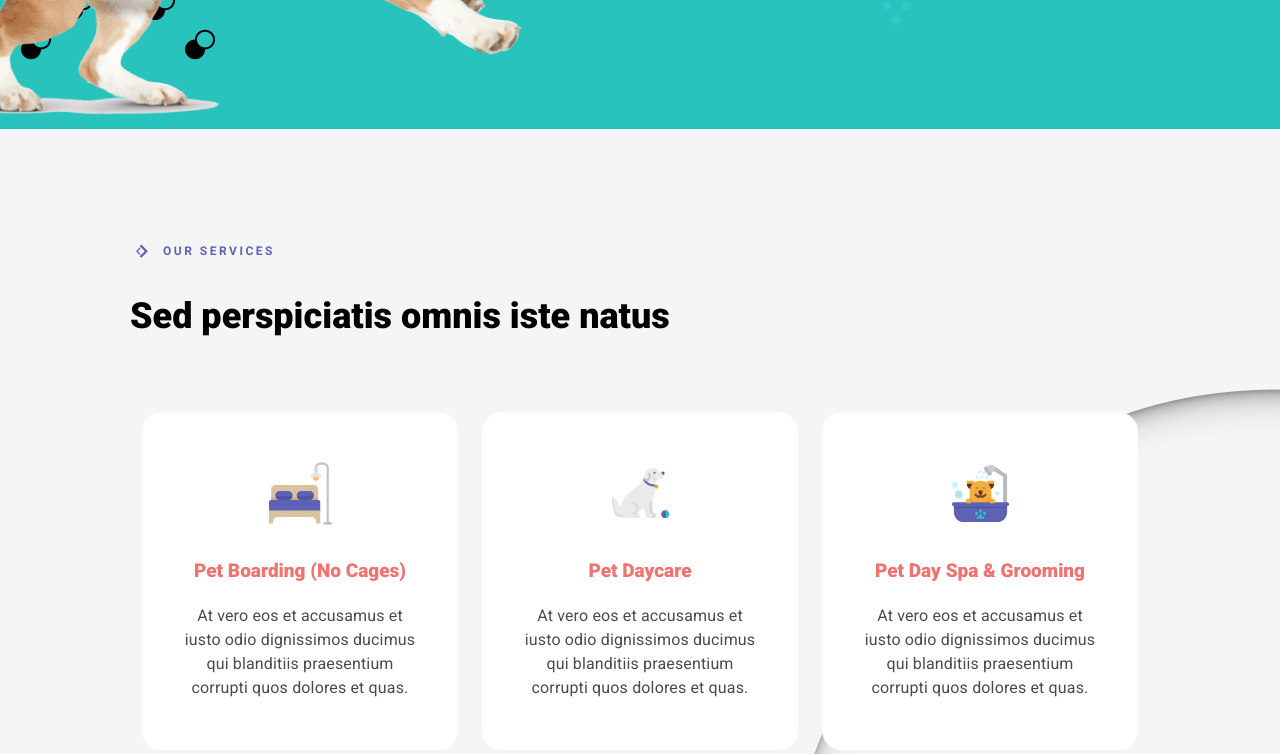
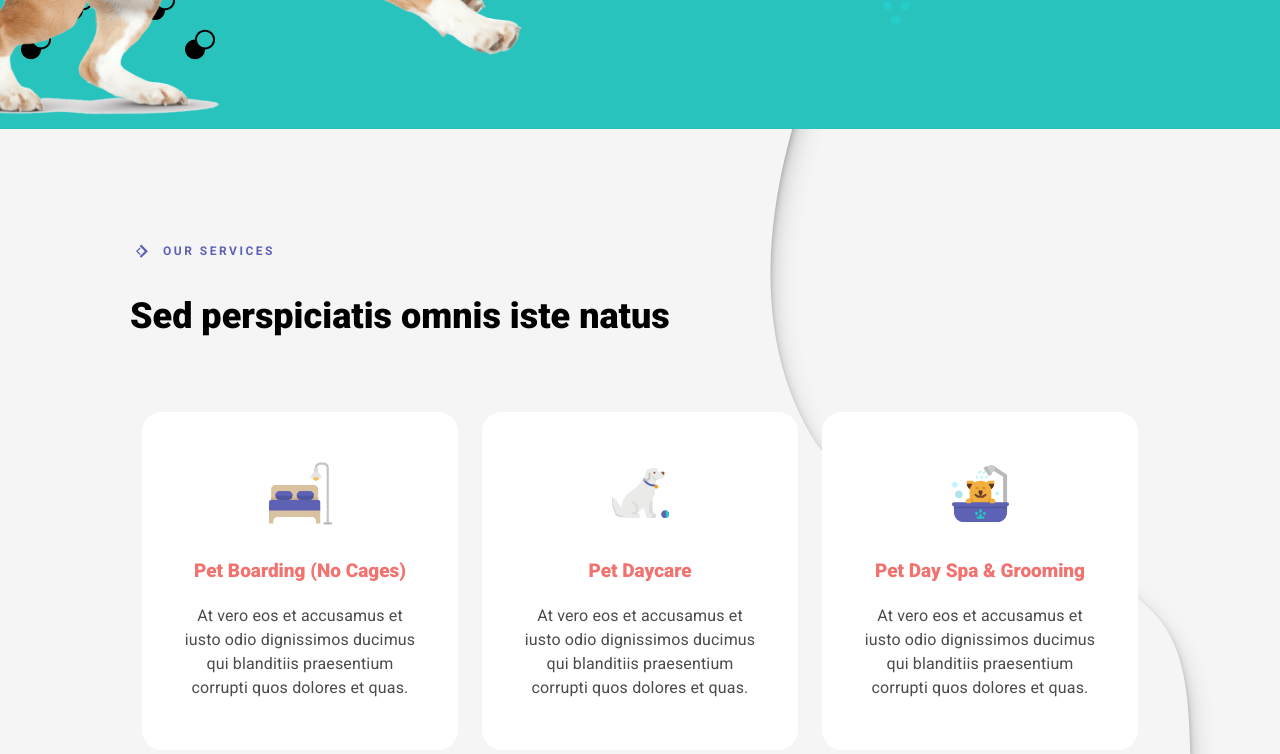
Before and after one commit to AlexBlackJs/lesson15, a plain HTML site: page index.html in a window 1280 px wide. Shown: the part 2520-3274 px from the top of the page. Drawn offline with Linux system fonts and the light colour scheme.

Commit message:
Update style.css

```diff
--- a/css/style.css
+++ b/css/style.css
@@ -309,7 +309,7 @@ body {
 	width: 623px;
 	height: 1437px;
 	position: absolute;
-	bottom: -388px;
+	bottom: 302px;
 	right: 0px;
 	z-index: -1;
 }
```
